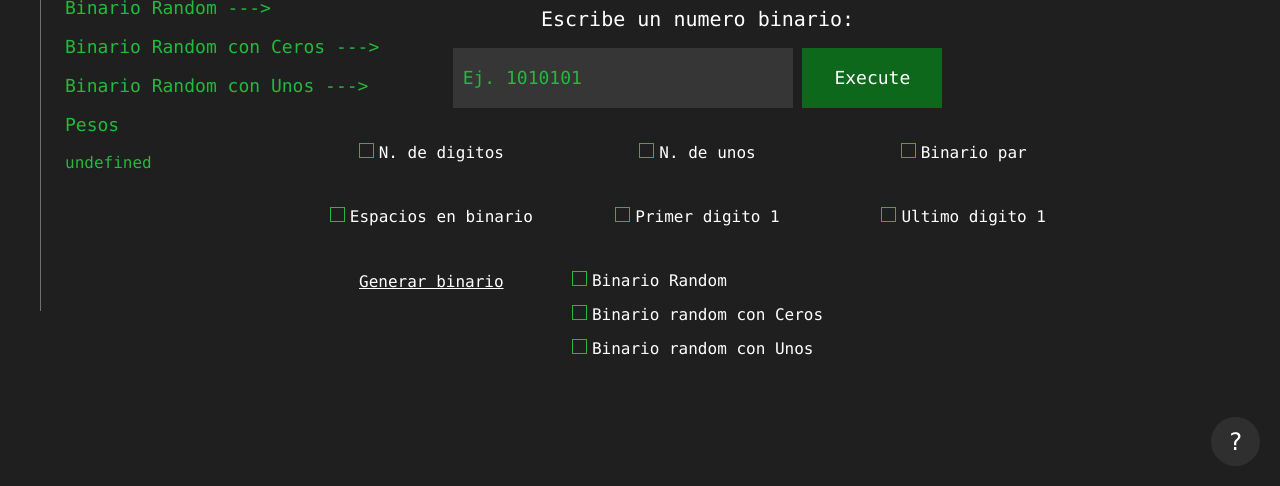
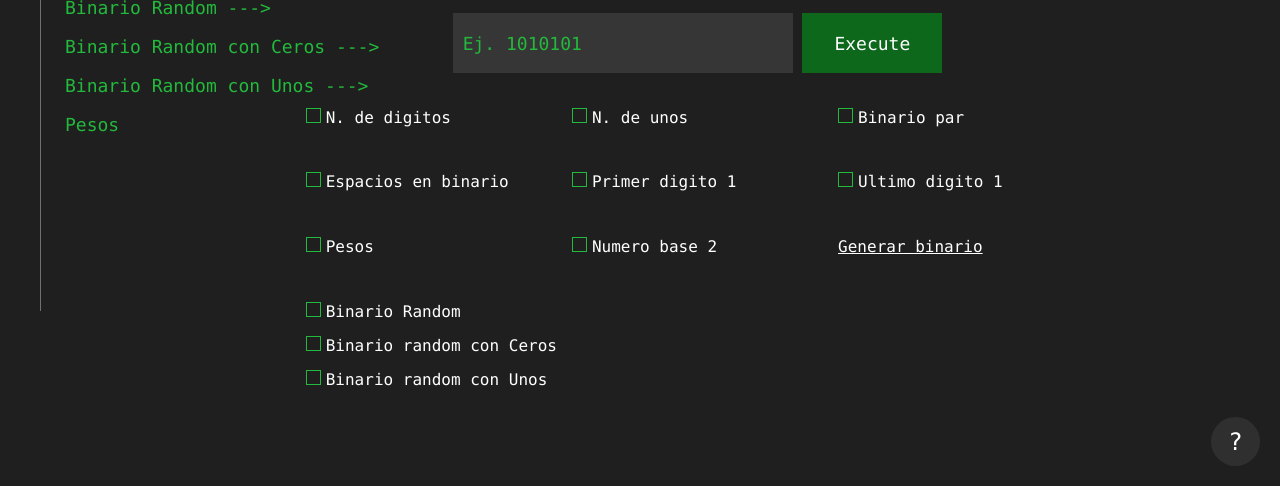
Before and after one commit to emilycodesoft/binario-options, a plain HTML site: page index.html in a window 1280 px wide. Both pictures are taken after a click on the button "Execute". Shown: the part 314-800 px from the top of the page. Drawn offline with Linux system fonts and the light colour scheme.

Commit message:
add function pesos

```diff
--- a/index.html
+++ b/index.html
@@ -71,6 +71,18 @@
             <label for="opcion7">Ultimo digito 1</label>
           </div>
         </div>
+        <div class="option">
+          <div class="wrapper">
+            <input id="opcion7" type="checkbox" name="opcion" value="ultimoDigito">
+            <label for="opcion7">Pesos</label>
+          </div>
+        </div>
+        <div class="option">
+          <div class="wrapper">
+            <input id="opcion7" type="checkbox" name="opcion" value="ultimoDigito">
+            <label for="opcion7">Numero base 2</label>
+          </div>
+        </div>
         <div class="generar-box">
           <p>Generar binario</p>
         </div>
--- a/index.js
+++ b/index.js
@@ -129,11 +129,16 @@ let options = [
     name: 'pesos',
     fn: (bin) => {
       let pesos = [];
+      let binArr = bin.split('');
       for (let i = 1; i <= bin.length; i++) {
-        pesos.push(Math.pow(2, bin.length - i));
+        pesos.push([Math.pow(2, bin.length - i), binArr[i - 1]]);
       }
-      console.log(pesos.join(' '));
-      console.log(bin.split('').join(' '));
+      let pesoProcess = [];
+      pesos.forEach((peso) => {
+        pesoProcess.push(`<div>${peso[0]} <br> ${peso[1]}</div>`);
+      });
+      console.log(pesoProcess);
+      return pesoProcess.join(' ');
     },
 
     default: true,
--- a/style.css
+++ b/style.css
@@ -78,7 +78,7 @@ main {
   grid-template-rows: 1fr 1fr;
   align-self: flex-start;
   grid-gap: 15px;
-  justify-items: center;
+  justify-items: flex-start;
   margin-top: 20px;
 }
 .btn-help {
@@ -191,3 +191,9 @@ input[type='checkbox']:not(old):checked + label:before {
   text-decoration: underline;
   cursor: pointer;
 }
+#pesos {
+  display: flex;
+}
+#pesos div {
+  margin-right: 40px;
+}
```
